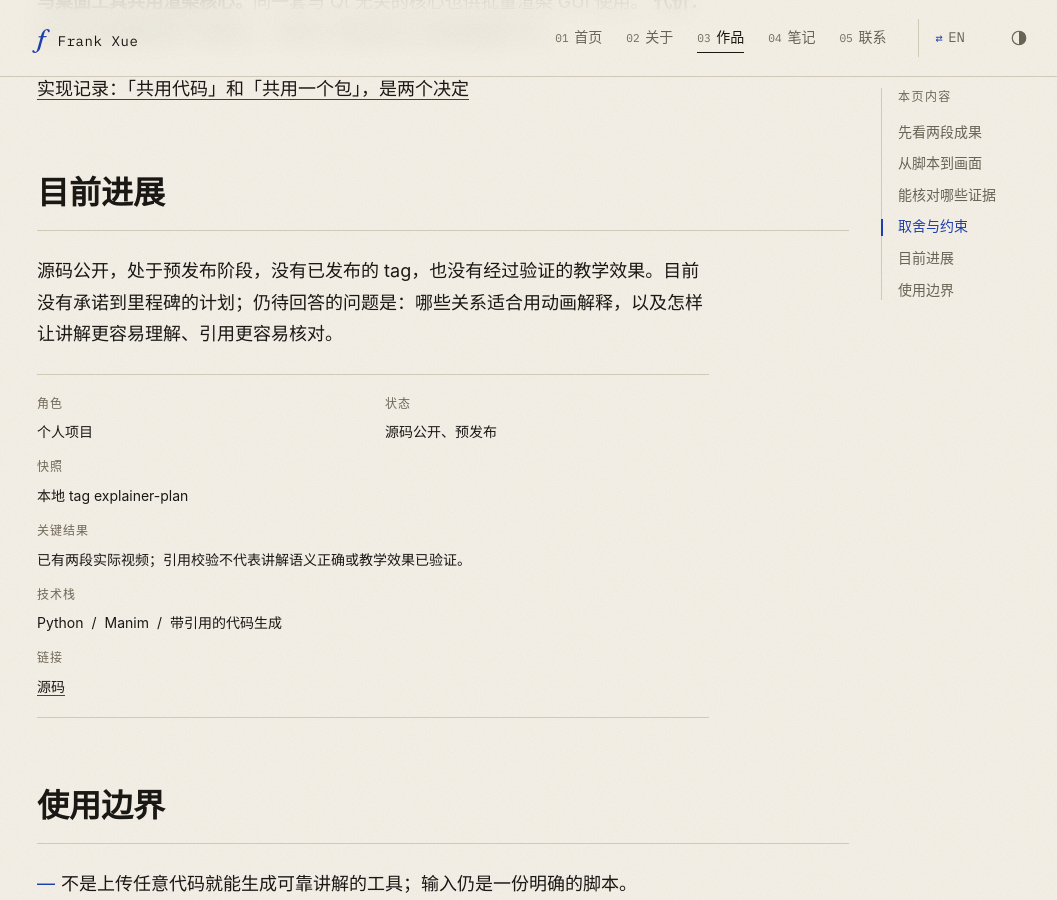
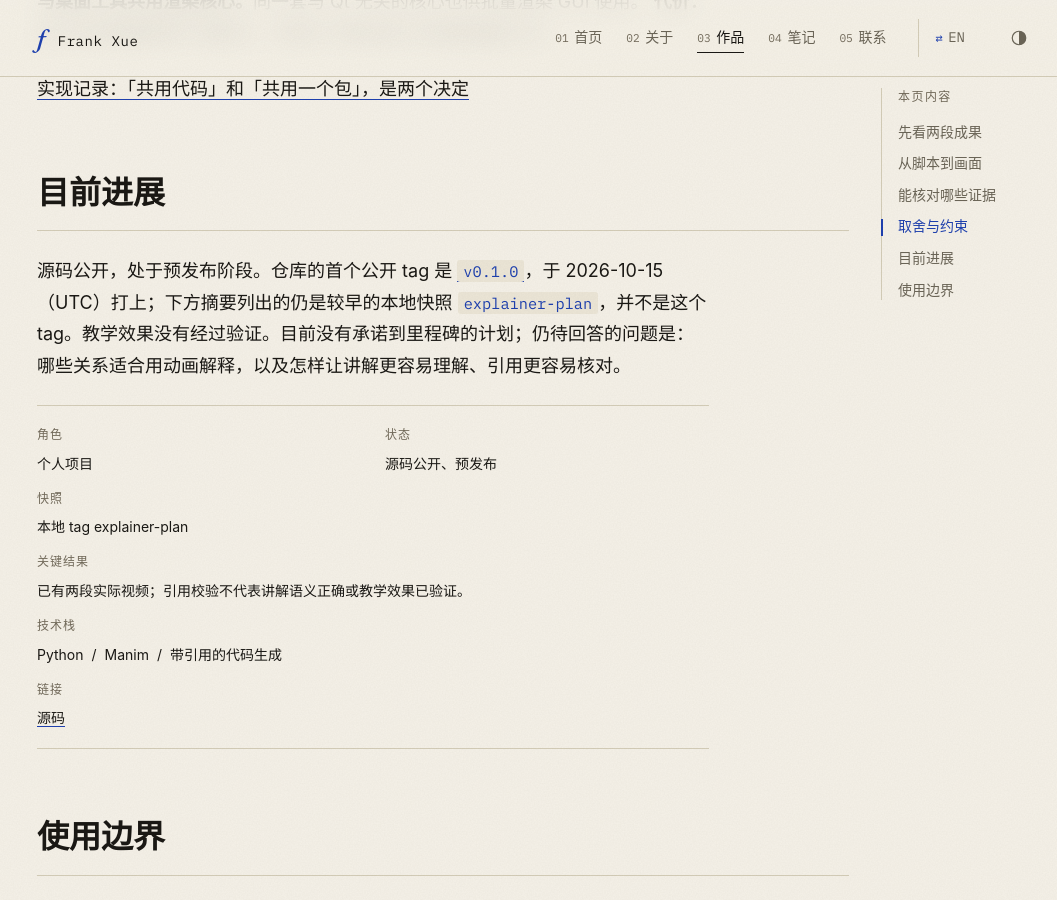
Before and after one commit to frankxue831/frankxue831.github.io, a Jekyll site: the page built from zh/projects/explainer-engine.html, in a window 1280 px wide and 900 px high, scrolled down 4647 px. Shown: the whole window, without its empty margins (101-1158 px from the left). Built offline with Jekyll 4.4.1, drawn with Linux system fonts in a browser that asks for light colours.

Commit message:
content: correct the "no published tag" claims for Explainer Engine (EN/ZH)
ManimSimpleRender has had a public annotated tag since 2026-10-15: v0.1.0,
whose tagger timestamp is 2026-10-15 05:07:40 UTC. Yet four sentences said it
had none: "no published tag" / 没有已发布的 tag on both Explainer Engine pages,
and "no tagged release yet" / 尚未打正式发布标签 on both project indexes. They
now name the first public tag and its tag date (UTC, as elsewhere on the
site); the detail pages link the tag's page and say that the summary's
snapshot row, which still names the older local explainer-plan snapshot, is
not that tag. _data/projects.yml is unchanged.

Validator: the detail pages pin "first public tag" / 首个公开 tag,
<code>v0.1.0</code> and 2026-10-15 in place of the false phrase, and a new
check pins the same facts on both project indexes. The old phrasings of both
page types are refresh-guard forbids on all four pages.

The ZH terminology of record gains a row for "tag (git)".

Co-Authored-By: Claude Opus 5.5 <noreply@anthropic.com>

```diff
--- a/_data/i18n.yml
+++ b/_data/i18n.yml
@@ -35,6 +35,7 @@
 #   failure modes           → 失败模式
 #   Not published. (marker) → 未单独发版（不用「未发布」；≠ 不单独发版 叙述句）
 #   Unpublished (grid dt)   → 版本缺口
+#   tag (git)               → tag（不译；首次可括注「标签（tag）」）
 #   census (fuzz targets)   → 模糊测试 census（计数器；不另造「模糊目标数」）
 #   backlog (parked work)   → 待办（backlog）
 #   AI coding agent         → AI 编程 Agent（首次可括注；不混用裸「编程 Agent」）
--- a/projects.html
+++ b/projects.html
@@ -74,7 +74,7 @@ alternate: /zh/projects/
                 citation gate checks the script's source citations
                 <em>before</em> rendering — a check on citations, not on
                 whether the explanation is right. {{ project.status_label.en }}.
-                Source: <a href="https://github.com/frankxue831/ManimSimpleRender" rel="noopener noreferrer">ManimSimpleRender on GitHub</a> — no tagged release yet.
+                Source: <a href="https://github.com/frankxue831/ManimSimpleRender" rel="noopener noreferrer">ManimSimpleRender on GitHub</a> — first public tag <code>v0.1.0</code> (tagged 2026-10-15, UTC).
                 <a href="{{ project.detail_url | relative_url }}" class="work-list__more">{{ t.list.read_more }}</a>
                 {% else %}
                 Selected engineering work with status and project facts kept
--- a/projects/explainer-engine.html
+++ b/projects/explainer-engine.html
@@ -85,7 +85,7 @@ summary_outcome: "Two actual videos; citation checks do not establish semantic c
         <p><strong>Share the render core with the desktop tool.</strong> The same Qt-free core also serves the batch-render GUI. <strong>Cost:</strong> Core changes must serve both consumers, without blocking the GUI for the convenience of the CLI.</p>
         <p><a href="{{ '/notes/extraction-trigger/' | relative_url }}">Implementation note: sharing code is not the same decision as sharing a package</a></p>
         <h2 id="next">Where it stands</h2>
-        <p>The source is public and the project is pre-release, with no published tag and no validated teaching outcomes. Nothing is committed to a milestone. The open question remains which relationships benefit from animation, and how to make explanations easier to understand and citations easier to check.</p>
+        <p>The source is public and the project is pre-release. The repository’s first public tag is <a href="https://github.com/frankxue831/ManimSimpleRender/releases/tag/v0.1.0" rel="noopener noreferrer"><code>v0.1.0</code></a> (tagged 2026-10-15, UTC); the summary below still names the older local <code>explainer-plan</code> snapshot, which is not that tag. No teaching outcomes have been validated. Nothing is committed to a milestone. The open question remains which relationships benefit from animation, and how to make explanations easier to understand and citations easier to check.</p>
         {% include project-summary.html %}
         <h2 id="limits">Limits</h2>
         <ul>
--- a/zh/projects.html
+++ b/zh/projects.html
@@ -51,7 +51,7 @@ alternate: /projects/
                 <a href="{{ project.zh_detail_url | relative_url }}" class="work-list__more">{{ t.list.read_more }}</a>
                 {% when 'explainer-engine' %}
                 用动画讲解代码与技术概念的一次尝试：把 YAML 脚本渲染成带旁白的讲解视频——每个 beat 可以是图示、带引用的代码标注，或会动的概念图。画面代码标 <em>simplified</em>（简化视图）；渲染前，引用校验门按脚本里的引用核对源码——
-                它只核对引用，不判断讲解是否正确。当前状态：{{ project.status_label.zh }}。源码：<a href="https://github.com/frankxue831/ManimSimpleRender" rel="noopener noreferrer">GitHub 上的 ManimSimpleRender</a>——尚未打正式发布标签。
+                它只核对引用，不判断讲解是否正确。当前状态：{{ project.status_label.zh }}。源码：<a href="https://github.com/frankxue831/ManimSimpleRender" rel="noopener noreferrer">GitHub 上的 ManimSimpleRender</a>——首个公开 tag 为 <code>v0.1.0</code>，于 2026-10-15（UTC）打上。
                 <a href="{{ project.zh_detail_url | relative_url }}" class="work-list__more">{{ t.list.read_more }}</a>
                 {% else %}
                 精选工程作品——做到哪一步、限制在哪，会写清楚。
--- a/zh/projects/explainer-engine.html
+++ b/zh/projects/explainer-engine.html
@@ -85,7 +85,7 @@ summary_outcome: "已有两段实际视频；引用校验不代表讲解语义
         <p><strong>与桌面工具共用渲染核心。</strong>同一套与 Qt 无关的核心也供批量渲染 GUI 使用。 <strong>代价：</strong>核心改动需兼顾两个使用方，不能为了脚本运行方便而阻塞 GUI。</p>
         <p><a href="{{ '/zh/notes/extraction-trigger/' | relative_url }}">实现记录：「共用代码」和「共用一个包」，是两个决定</a></p>
         <h2 id="next">目前进展</h2>
-        <p>源码公开，处于预发布阶段，没有已发布的 tag，也没有经过验证的教学效果。目前没有承诺到里程碑的计划；仍待回答的问题是：哪些关系适合用动画解释，以及怎样让讲解更容易理解、引用更容易核对。</p>
+        <p>源码公开，处于预发布阶段。仓库的首个公开 tag 是 <a href="https://github.com/frankxue831/ManimSimpleRender/releases/tag/v0.1.0" rel="noopener noreferrer"><code>v0.1.0</code></a>，于 2026-10-15（UTC）打上；下方摘要列出的仍是较早的本地快照 <code>explainer-plan</code>，并不是这个 tag。教学效果没有经过验证。目前没有承诺到里程碑的计划；仍待回答的问题是：哪些关系适合用动画解释，以及怎样让讲解更容易理解、引用更容易核对。</p>
         {% include project-summary.html %}
         <h2 id="limits">使用边界</h2>
         <ul>
```
Also changed, not shown: scripts/validate_site.rb (+23 -4 lines).
